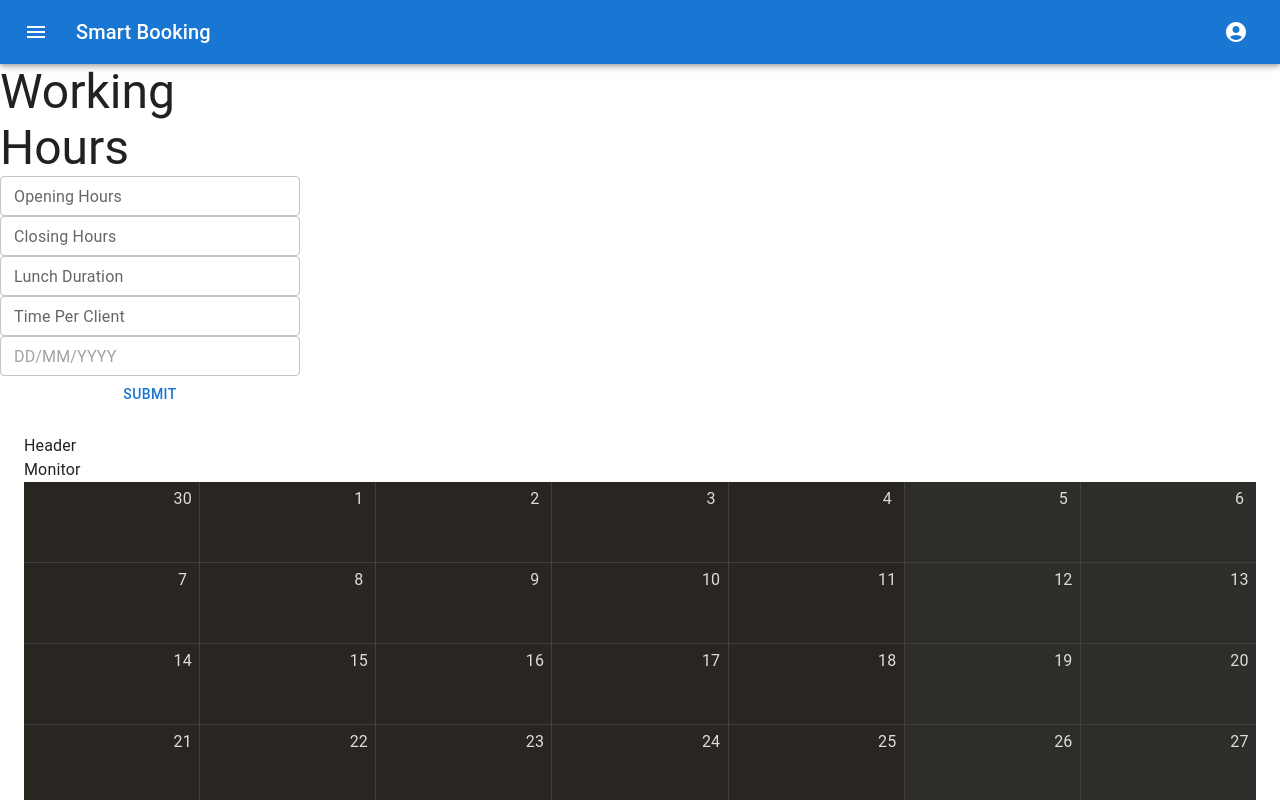
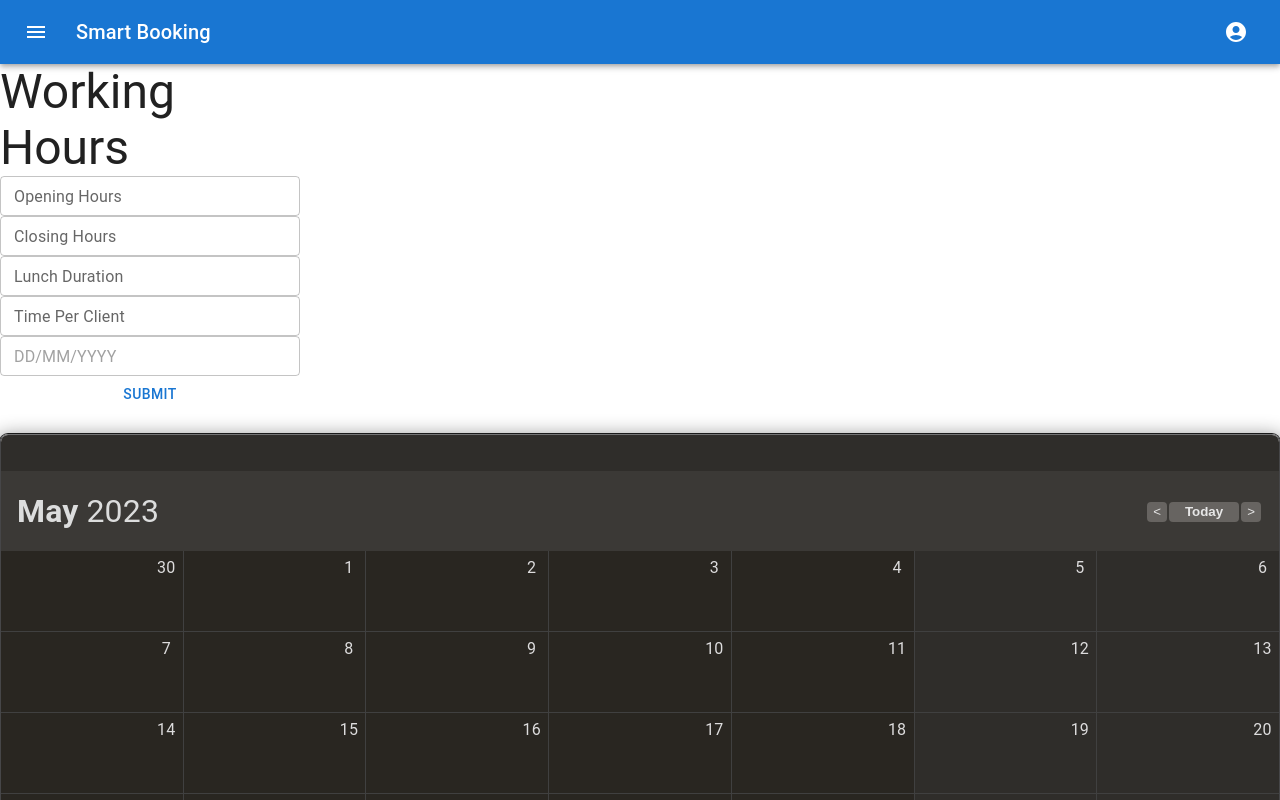
Before and after one commit to YevBor/smart-booking-frontend, a React (Vite) app in the folder frontend/: page /dashboard in a window 1280 px wide. Shown: the top 800 px of the page. Built offline with nearby package versions, Linux system fonts and the light colour scheme; sample sign-in values are in the browser's storage.

Commit message:
work on calendar

```diff
--- a/frontend/src/components/UI/calendar/cal-header/index.tsx
+++ b/frontend/src/components/UI/calendar/cal-header/index.tsx
@@ -1,9 +1,14 @@
+import styled from "styled-components";
+
 const CalHeader = () => {
 	return (
-		<div>
-			Header
-		</div>
+		<DivWrapper>
+		</DivWrapper>
 	);
 };
 
 export default CalHeader;
+const DivWrapper = styled.div`
+	height: 36px;
+  	background-color: rgb(47,45,42);
+`
--- a/frontend/src/components/UI/calendar/cal-monitor/index.tsx
+++ b/frontend/src/components/UI/calendar/cal-monitor/index.tsx
@@ -1,9 +1,47 @@
-const CalMonitor = () => {
+import styled from "styled-components";
+
+const CalMonitor = ({currentMonth, currentYear}:{ currentMonth: string, currentYear: string }) => {
 	return (
-		<div>
-			Monitor
-		</div>
+		<DivWrapper>
+			<div>
+				<TitleWrapper>{currentMonth}</TitleWrapper>
+				<TextWrapper>{currentYear}</TextWrapper>
+			</div>
+			<div>
+				<ButtonWrapper> &lt;</ButtonWrapper>
+				<TodayButton>Today</TodayButton>
+				<ButtonWrapper> &gt; </ButtonWrapper>
+			</div>
+		</DivWrapper>
 	);
 };
 
 export default CalMonitor;
+const DivWrapper = styled.div`
+  display: flex;
+  justify-content: space-between;
+  align-items: center;
+  background-color: rgb(59,57,54);
+  color: #dcdddd;
+  padding: 16px;
+`
+const TextWrapper = styled.span`
+  font-size: 32px;
+`
+const TitleWrapper = styled(TextWrapper)`
+  font-weight: bold;
+  margin-right: 8px;
+`
+const ButtonWrapper = styled.button`
+  background-color: rgb(103,100,97);
+  color: #E6E6E6;
+  border: unset;
+  height: 20px;
+  margin-right: 2px;
+  border-radius: 4px;
+`
+const TodayButton = styled(ButtonWrapper)`
+  padding-left: 16px;
+  padding-right: 16px;
+  font-weight: bold;
+`
--- a/frontend/src/components/UI/calendar/calendar.tsx
+++ b/frontend/src/components/UI/calendar/calendar.tsx
@@ -1,8 +1,8 @@
 import CalHeader from "./cal-header";
 import CalMonitor from "./cal-monitor";
 import CalGrid from "./cal-grid";
-import {add, startOfMonth, startOfWeek} from "date-fns";
-import {Container} from "@mui/material";
+import {add, startOfMonth, startOfWeek, format} from "date-fns";
+import styled from "styled-components";
 
 const Calendar = () => {
 	const days: string[] = ['Sunday','Monday','Tuesday','Wednesday','Thursday','Friday','Saturday'];
@@ -10,21 +10,32 @@ const Calendar = () => {
 	const startDay: Date = startOfWeek(startOfMonth(new Date()));
 	const totalDays = 42;
 	let day = startDay;
-
 	const daysArray: Date[] = [...Array(totalDays)].map(() => {
 		const currentDay = day;
 		day = add(day, { days: 1 });
 		return currentDay;
 	});
-
+	const currentMonth: string = format(new Date,'MMMM');
+	const currentYear: string = format(new Date,'yyyy');
 	return (
-		<Container maxWidth="xl" sx={{marginTop:'70px', marginBottom:'70px'}}>
+		<CalendarWrapper>
 			<CalHeader />
-			<CalMonitor />
-			<CalGrid
-				daysArray={daysArray}/>
-		</Container>
+			<CalMonitor currentMonth={currentMonth} currentYear={currentYear} />
+			<CalGrid daysArray={daysArray}/>
+		</CalendarWrapper>
 	);
 };
 
 export default Calendar;
+
+const CalendarWrapper = styled.div`
+  margin-top: 70px;
+  margin-bottom: 70px;
+  border-radius: 8px;
+  overflow: hidden;
+  border-top: 1px solid #737374;
+  border-left: 1px solid #464648;
+  border-right: 1px solid #464648;
+  border-bottom: 2px solid #464648;
+  box-shadow: 0 0 0 1px #1A1A1A, 0 8px 20px 6px #888;
+`
```
